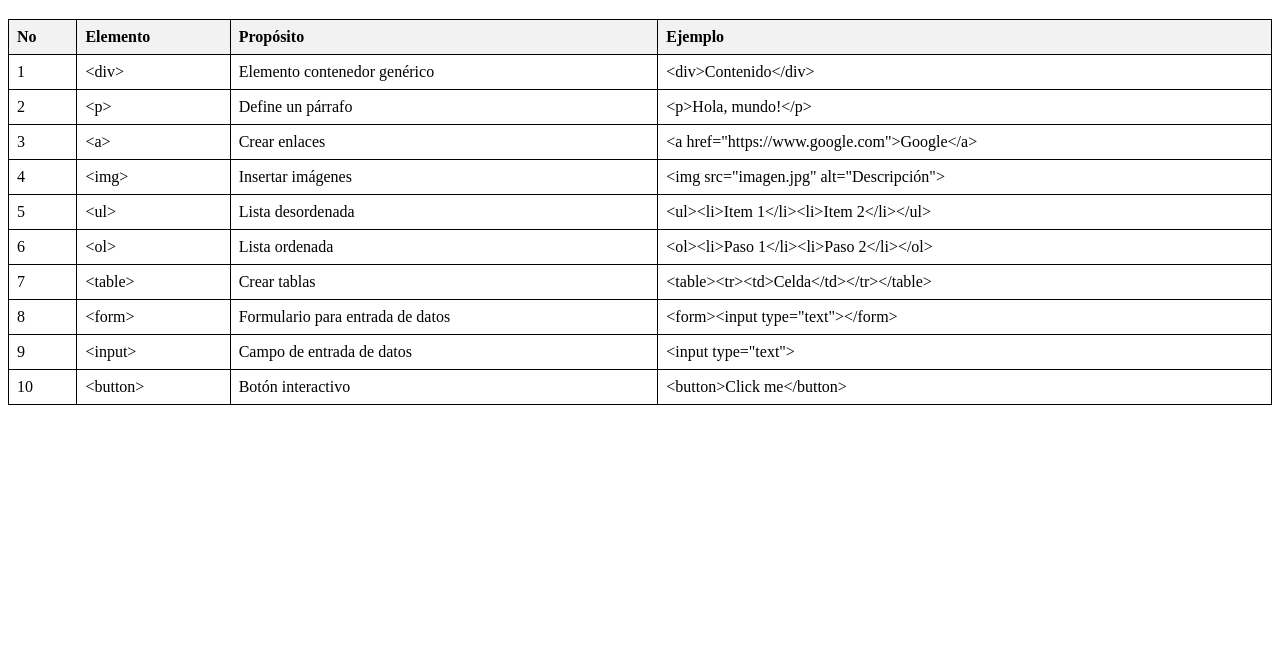
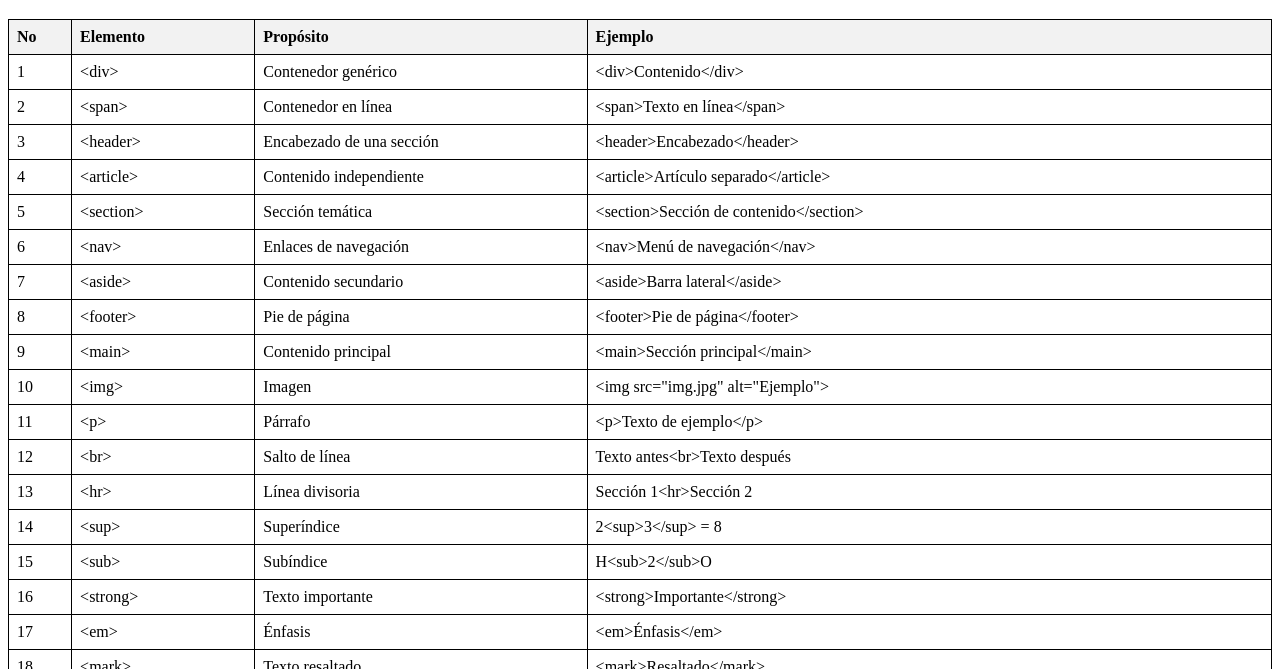
Before and after one commit to RominaOvando/19-de-marzo, a plain HTML site: page index.html in a window 1280 px wide. Shown: the part 131-800 px from the top of the page. Drawn offline with Linux system fonts and the light colour scheme.

Commit message:
quinto comit

```diff
--- a/index.html
+++ b/index.html
@@ -42,66 +42,36 @@
                 </tr>
             </thead>
             <tbody>
-                <tr>
-                    <td>1</td>
-                    <td>&lt;div&gt;</td>
-                    <td>Elemento contenedor genérico</td>
-                    <td>&lt;div&gt;Contenido&lt;/div&gt;</td>
-                </tr>
-                <tr>
-                    <td>2</td>
-                    <td>&lt;p&gt;</td>
-                    <td>Define un párrafo</td>
-                    <td>&lt;p&gt;Hola, mundo!&lt;/p&gt;</td>
-                </tr>
-                <tr>
-                    <td>3</td>
-                    <td>&lt;a&gt;</td>
-                    <td>Crear enlaces</td>
-                    <td>&lt;a href="https://www.google.com"&gt;Google&lt;/a&gt;</td>
-                </tr>
-                <tr>
-                    <td>4</td>
-                    <td>&lt;img&gt;</td>
-                    <td>Insertar imágenes</td>
-                    <td>&lt;img src="imagen.jpg" alt="Descripción"&gt;</td>
-                </tr>
-                <tr>
-                    <td>5</td>
-                    <td>&lt;ul&gt;</td>
-                    <td>Lista desordenada</td>
-                    <td>&lt;ul&gt;&lt;li&gt;Item 1&lt;/li&gt;&lt;li&gt;Item 2&lt;/li&gt;&lt;/ul&gt;</td>
-                </tr>
-                <tr>
-                    <td>6</td>
-                    <td>&lt;ol&gt;</td>
-                    <td>Lista ordenada</td>
-                    <td>&lt;ol&gt;&lt;li&gt;Paso 1&lt;/li&gt;&lt;li&gt;Paso 2&lt;/li&gt;&lt;/ol&gt;</td>
-                </tr>
-                <tr>
-                    <td>7</td>
-                    <td>&lt;table&gt;</td>
-                    <td>Crear tablas</td>
-                    <td>&lt;table&gt;&lt;tr&gt;&lt;td&gt;Celda&lt;/td&gt;&lt;/tr&gt;&lt;/table&gt;</td>
-                </tr>
-                <tr>
-                    <td>8</td>
-                    <td>&lt;form&gt;</td>
-                    <td>Formulario para entrada de datos</td>
-                    <td>&lt;form&gt;&lt;input type="text"&gt;&lt;/form&gt;</td>
-                </tr>
-                <tr>
-                    <td>9</td>
-                    <td>&lt;input&gt;</td>
-                    <td>Campo de entrada de datos</td>
-                    <td>&lt;input type="text"&gt;</td>
-                </tr>
-                <tr>
-                    <td>10</td>
-                    <td>&lt;button&gt;</td>
-                    <td>Botón interactivo</td>
-                    <td>&lt;button&gt;Click me&lt;/button&gt;</td>
-                </tr>
+                <tr><td>1</td><td>&lt;div&gt;</td><td>Contenedor genérico</td><td>&lt;div&gt;Contenido&lt;/div&gt;</td></tr>
+                <tr><td>2</td><td>&lt;span&gt;</td><td>Contenedor en línea</td><td>&lt;span&gt;Texto en línea&lt;/span&gt;</td></tr>
+                <tr><td>3</td><td>&lt;header&gt;</td><td>Encabezado de una sección</td><td>&lt;header&gt;Encabezado&lt;/header&gt;</td></tr>
+                <tr><td>4</td><td>&lt;article&gt;</td><td>Contenido independiente</td><td>&lt;article&gt;Artículo separado&lt;/article&gt;</td></tr>
+                <tr><td>5</td><td>&lt;section&gt;</td><td>Sección temática</td><td>&lt;section&gt;Sección de contenido&lt;/section&gt;</td></tr>
+                <tr><td>6</td><td>&lt;nav&gt;</td><td>Enlaces de navegación</td><td>&lt;nav&gt;Menú de navegación&lt;/nav&gt;</td></tr>
+                <tr><td>7</td><td>&lt;aside&gt;</td><td>Contenido secundario</td><td>&lt;aside&gt;Barra lateral&lt;/aside&gt;</td></tr>
+                <tr><td>8</td><td>&lt;footer&gt;</td><td>Pie de página</td><td>&lt;footer&gt;Pie de página&lt;/footer&gt;</td></tr>
+                <tr><td>9</td><td>&lt;main&gt;</td><td>Contenido principal</td><td>&lt;main&gt;Sección principal&lt;/main&gt;</td></tr>
+                <tr><td>10</td><td>&lt;img&gt;</td><td>Imagen</td><td>&lt;img src="img.jpg" alt="Ejemplo"&gt;</td></tr>
+                <tr><td>11</td><td>&lt;p&gt;</td><td>Párrafo</td><td>&lt;p&gt;Texto de ejemplo&lt;/p&gt;</td></tr>
+                <tr><td>12</td><td>&lt;br&gt;</td><td>Salto de línea</td><td>Texto antes&lt;br&gt;Texto después</td></tr>
+                <tr><td>13</td><td>&lt;hr&gt;</td><td>Línea divisoria</td><td>Sección 1&lt;hr&gt;Sección 2</td></tr>
+                <tr><td>14</td><td>&lt;sup&gt;</td><td>Superíndice</td><td>2&lt;sup&gt;3&lt;/sup&gt; = 8</td></tr>
+                <tr><td>15</td><td>&lt;sub&gt;</td><td>Subíndice</td><td>H&lt;sub&gt;2&lt;/sub&gt;O</td></tr>
+                <tr><td>16</td><td>&lt;strong&gt;</td><td>Texto importante</td><td>&lt;strong&gt;Importante&lt;/strong&gt;</td></tr>
+                <tr><td>17</td><td>&lt;em&gt;</td><td>Énfasis</td><td>&lt;em&gt;Énfasis&lt;/em&gt;</td></tr>
+                <tr><td>18</td><td>&lt;mark&gt;</td><td>Texto resaltado</td><td>&lt;mark&gt;Resaltado&lt;/mark&gt;</td></tr>
+                <tr><td>19</td><td>&lt;q&gt;</td><td>Cita en línea</td><td>&lt;q&gt;Cita corta&lt;/q&gt;</td></tr>
+                <tr><td>20</td><td>&lt;blockquote&gt;</td><td>Cita en bloque</td><td>&lt;blockquote&gt;Texto citado&lt;/blockquote&gt;</td></tr>
+                <tr><td>21</td><td>&lt;cite&gt;</td><td>Referencia a un trabajo</td><td>&lt;cite&gt;Libro famoso&lt;/cite&gt;</td></tr>
+                <tr><td>22</td><td>&lt;dfn&gt;</td><td>Definición de términos</td><td>&lt;dfn&gt;Definición&lt;/dfn&gt;</td></tr>
+                <tr><td>23</td><td>&lt;abbr&gt;</td><td>Abreviatura</td><td>&lt;abbr title="Hypertext Markup Language"&gt;HTML&lt;/abbr&gt;</td></tr>
+                <tr><td>24</td><td>&lt;small&gt;</td><td>Texto pequeño</td><td>&lt;small&gt;Nota al pie&lt;/small&gt;</td></tr>
+                <tr><td>25</td><td>&lt;code&gt;</td><td>Código de programación</td><td>&lt;code&gt;print("Hola")&lt;/code&gt;</td></tr>
+                <tr><td>26</td><td>&lt;pre&gt;</td><td>Texto preformateado</td><td>&lt;pre&gt;Texto alineado&lt;/pre&gt;</td></tr>
+                <tr><td>27</td><td>&lt;kbd&gt;</td><td>Entrada de teclado</td><td>&lt;kbd&gt;Ctrl + C&lt;/kbd&gt;</td></tr>
+                <tr><td>28</td><td>&lt;address&gt;</td><td>Información de contacto</td><td>&lt;address&gt;Email: ejemplo@mail.com&lt;/address&gt;</td></tr>
+                <tr><td>29</td><td>&lt;h1&gt; a &lt;h6&gt;</td><td>Encabezados</td><td>&lt;h1&gt;Título principal&lt;/h1&gt;</td></tr>
+                <tr><td>30</td><td>&lt;a&gt;</td><td>Enlace</td><td>&lt;a href="https://example.com"&gt;Enlace&lt;/a&gt;</td></tr>
             </tbody>
         </table>
     </main>
```
Also changed, not shown: images.jpg (added).
